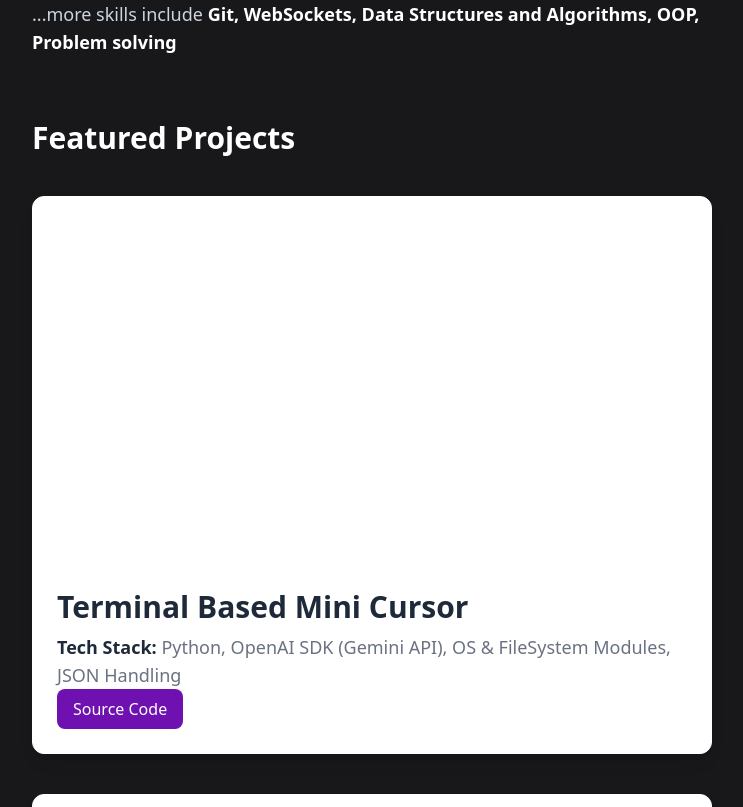
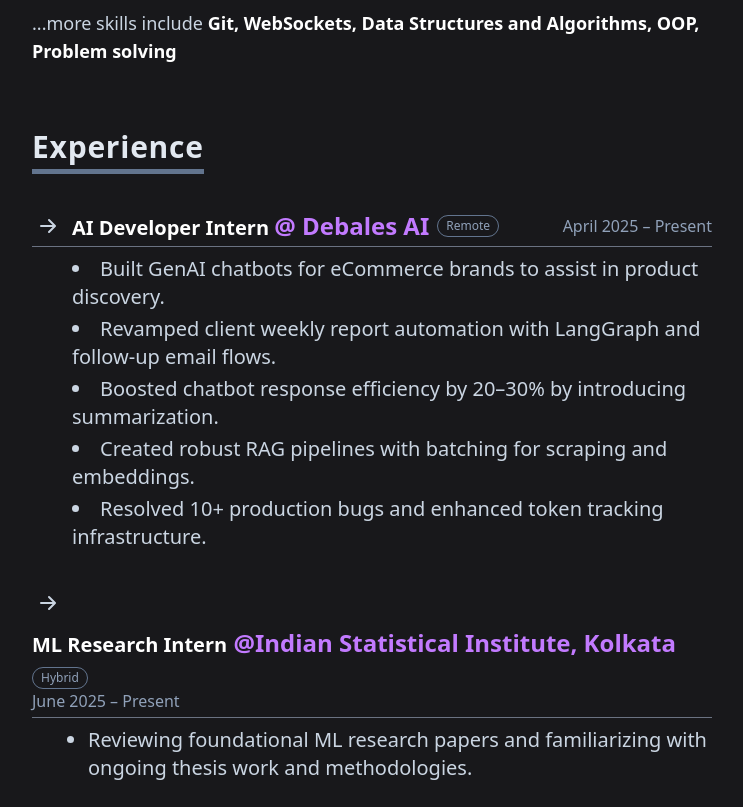
Before and after one commit to dasrupdip04/My-portfolio, a React (Vite) app: page / in a window 1280 px wide. Shown: the part 1000-1807 px from the top of the page, without its empty margins (268-1011 px from the left). Built offline with nearby package versions, Linux system fonts and the light colour scheme.

Commit message:
Added experience section

```diff
--- a/src/App.jsx
+++ b/src/App.jsx
@@ -1,6 +1,7 @@
 
 import About from './Components/About'
 import Contact from './Components/Contact'
+import Experience from './Components/Experience'
 import Header from './Components/Header'
 import Project from './Components/Project/Project'
 import Skills from './Components/Skills'
@@ -16,6 +17,7 @@
     <main>
     <About/>
     <Skills/>
+    <Experience />
     <Project/>
     <Contact/>
     <Analytics />
--- /dev/null
+++ b/src/Components/Experience.jsx
@@ -0,0 +1,51 @@
+import { BsArrowRightShort } from 'react-icons/bs';
+
+function Experience() {
+  return (
+    <section className='my-16 px-3' id='Experience'>
+      <p className='text-3xl font-semibold text-slate-200 border-b-5 border-slate-500 inline-block pb-1 tracking-wide'>
+        Experience
+      </p>
+      <div className='text-md md:text-xl my-8 flex flex-col'>
+        <div className='flex flex-row flex-wrap justify-between items-center border-b-[0.1px] py-1 border-gray-500 text-slate-300'>
+          <div className='flex items-center flex-wrap gap-2'>
+            <BsArrowRightShort className='w-8 h-8' />
+            <span className='font-semibold text-white'>
+              AI Developer Intern <span className='text-purple-400 text-2xl' > @ Debales AI</span>
+            </span>
+            <span className='text-xs border border-slate-500 text-slate-400 px-2 py-[2px] rounded-full'>
+              Remote
+            </span>
+          </div>
+          <span className='text-sm text-slate-400 md:text-base'>April 2025 – Present</span>
+        </div>
+        <ul className='list-disc list-inside text-slate-300 pl-10 mt-2 space-y-1'>
+          <li>Built GenAI chatbots for eCommerce brands to assist in product discovery.</li>
+          <li>Revamped client weekly report automation with LangGraph and follow-up email flows.</li>
+          <li>Boosted chatbot response efficiency by 20–30% by introducing summarization.</li>
+          <li>Created robust RAG pipelines with batching for scraping and embeddings.</li>
+          <li>Resolved 10+ production bugs and enhanced token tracking infrastructure.</li>
+        </ul>
+      </div>
+      <div className='text-md md:text-xl my-8 flex flex-col'>
+        <div className='flex flex-row flex-wrap justify-between items-center border-b-[0.1px] py-1 border-gray-500 text-slate-300'>
+          <div className='flex items-center flex-wrap gap-2'>
+            <BsArrowRightShort className='w-8 h-8' />
+            <span className='font-semibold text-white'>
+              ML Research Intern<span className='text-purple-400 text-2xl' > @Indian Statistical Institute, Kolkata</span>
+            </span>
+            <span className='text-xs border border-slate-500 text-slate-400 px-2 py-[2px] rounded-full'>
+              Hybrid
+            </span>
+          </div>
+          <span className='text-sm text-slate-400 md:text-base'>June 2025 – Present</span>
+        </div>
+        <ul className=' text-slate-300 pl-14 mt-2 space-y-1 list-disc list-outside'>
+          <li>Reviewing foundational ML research papers and familiarizing with ongoing thesis work and methodologies.</li>
+        </ul>
+      </div>
+    </section>
+  );
+}
+
+export default Experience;
--- a/src/Components/Project/Project.jsx
+++ b/src/Components/Project/Project.jsx
@@ -8,7 +8,7 @@
   return (
     <div>
         <section className="my-16 px-3" id="Projects">
-      <p className="text-3xl font-semibold text-white">Featured Projects</p>
+      <p className="text-3xl font-semibold text-white border-b-5 border-slate-500 inline-block pb-1 tracking-wide">Featured Projects</p>
 
       {ProjectDeatils?.map(project => (
         <article className="group my-10" key={project.id}>
--- a/src/Components/Skills.jsx
+++ b/src/Components/Skills.jsx
@@ -4,7 +4,7 @@
 function Skills() {
   return (
     <section className='my-16 px-3' id='Skills'>
-      <p className='text-3xl font-semibold'>Skills & Uses</p>
+      <p className='text-3xl font-semibold text-white border-b-5 border-slate-500 inline-block pb-1 tracking-wide '>Skills & Uses</p>
       <div className='text-md md:text-xl my-8 flex flex-col'>
       <p className='flex flex-row flex-wrap border-b-[0.1px] py-1 border-gray-500 text-slate-300 items-center' >
           <BsArrowRightShort className='w-8 h-8'/>
```
